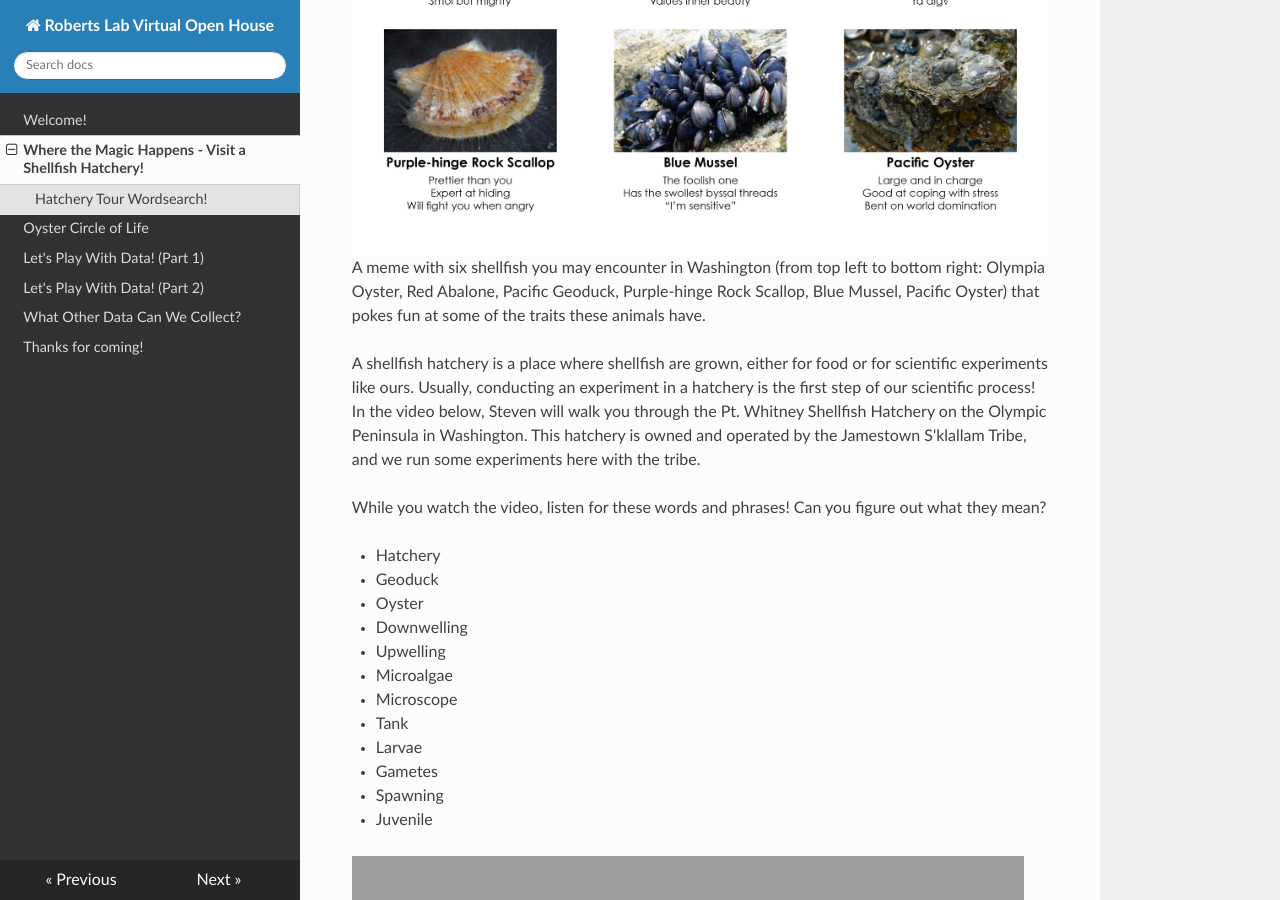
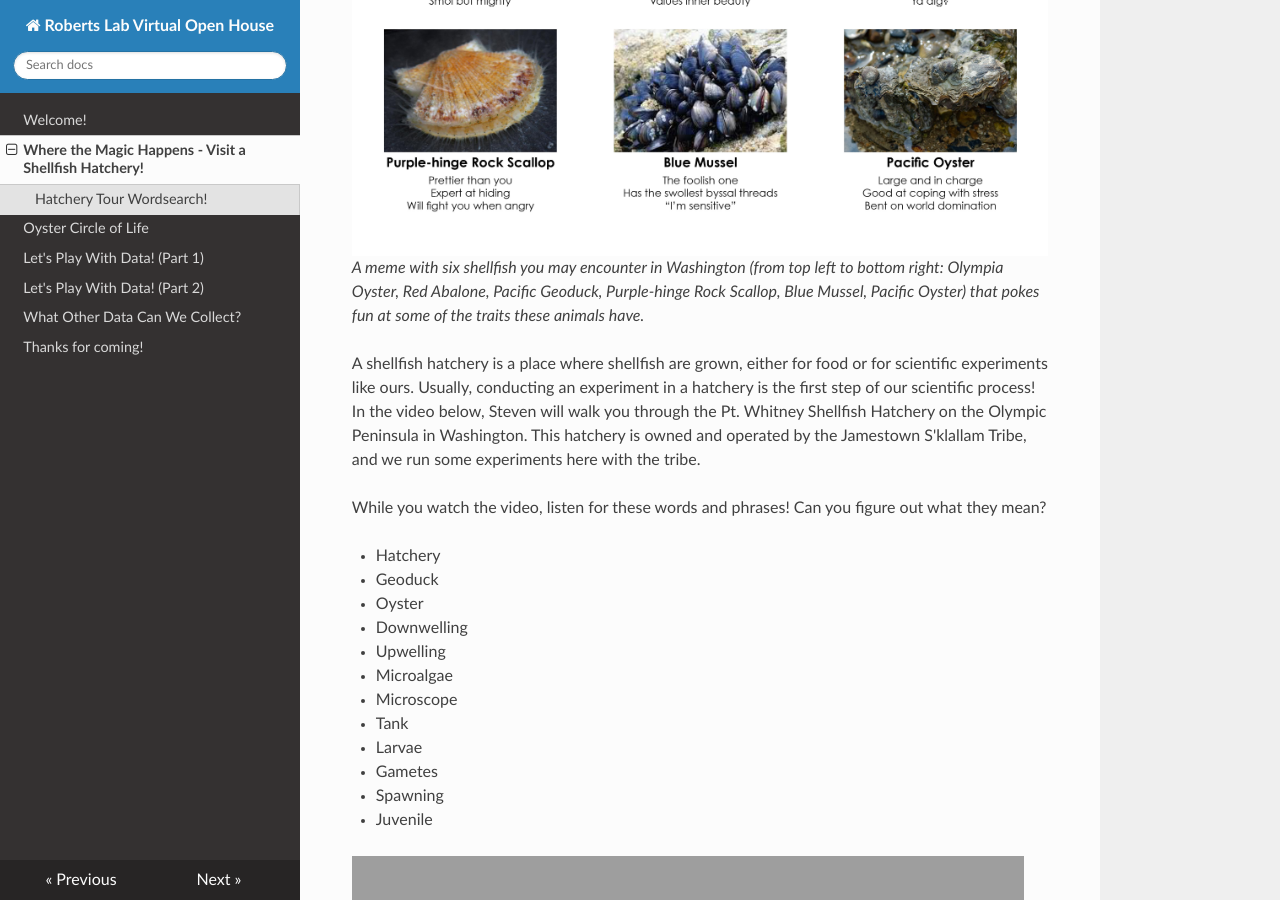
Before and after one commit to RobertsLab/Open-House-2021, an MkDocs documentation site: the page built from docs/Hatchery.md, in a window 1280 px wide and 900 px high, scrolled down 514 px. Built offline with MkDocs 1.6.1, drawn with Linux system fonts in a browser that asks for light colours; nearby versions of some CDN libraries; a script that is not in the unit is left out; grey boxes are pictures that could not be loaded.

Commit message:
change caption to italics

```diff
--- a/docs/Hatchery.md
+++ b/docs/Hatchery.md
@@ -3,7 +3,7 @@
 Some of the shellfish species we focus on are Pacific geoduck (“gooey-duck”) clams, Pacific oysters, and Olympia oysters. These animals are called bivalves (find them in our shellfish meme)!
 
 ![img](https://raw.githubusercontent.com/RobertsLab/Open-House-2021/main/images/shellfishmeme.jpg)
-A meme with six shellfish you may encounter in Washington (from top left to bottom right: Olympia Oyster, Red Abalone, Pacific Geoduck, Purple-hinge Rock Scallop, Blue Mussel, Pacific Oyster) that pokes fun at some of the traits these animals have.
+_A meme with six shellfish you may encounter in Washington (from top left to bottom right: Olympia Oyster, Red Abalone, Pacific Geoduck, Purple-hinge Rock Scallop, Blue Mussel, Pacific Oyster) that pokes fun at some of the traits these animals have._
 
 A shellfish hatchery is a place where shellfish are grown, either for food or for scientific experiments like ours. Usually, conducting an experiment in a hatchery is the first step of our scientific process! In the video below, Steven will walk you through the Pt. Whitney Shellfish Hatchery on the Olympic Peninsula in Washington. This hatchery is owned and operated by the Jamestown S'klallam Tribe, and we run some experiments here with the tribe.
 
```
